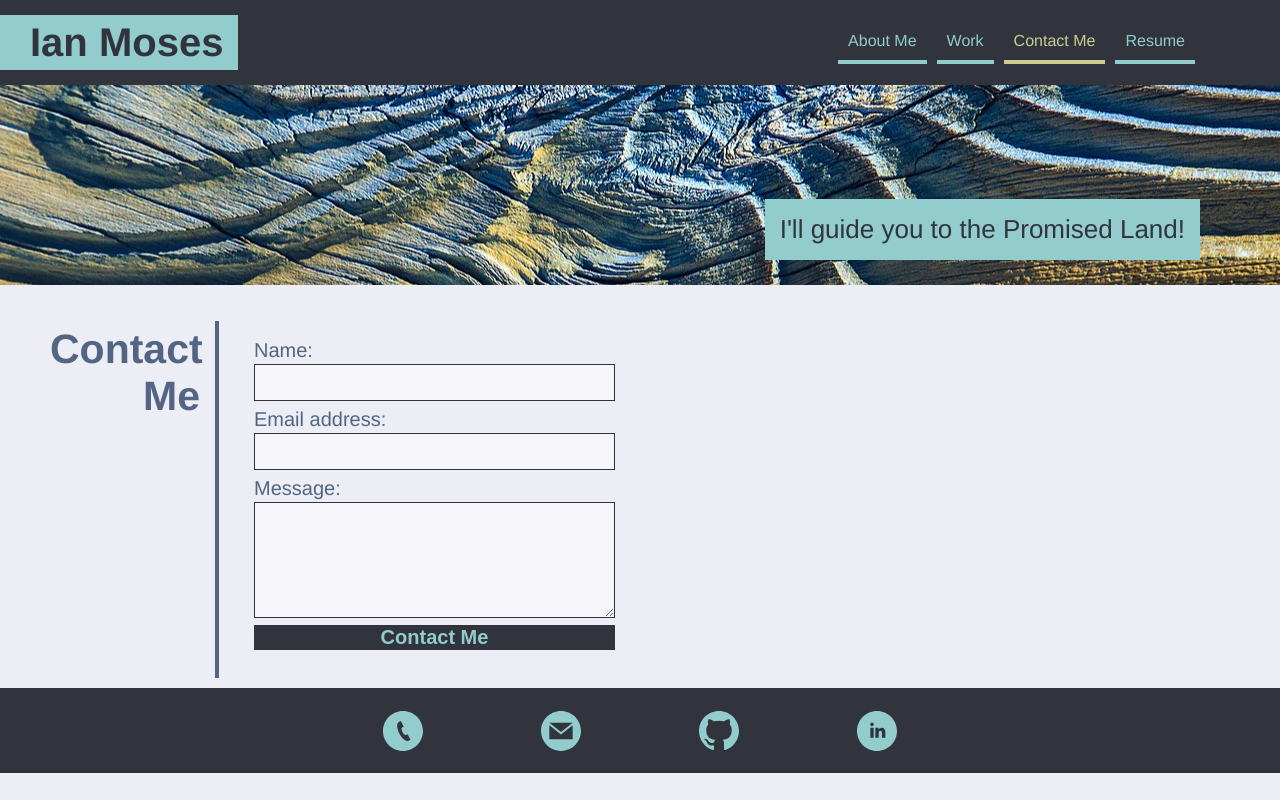
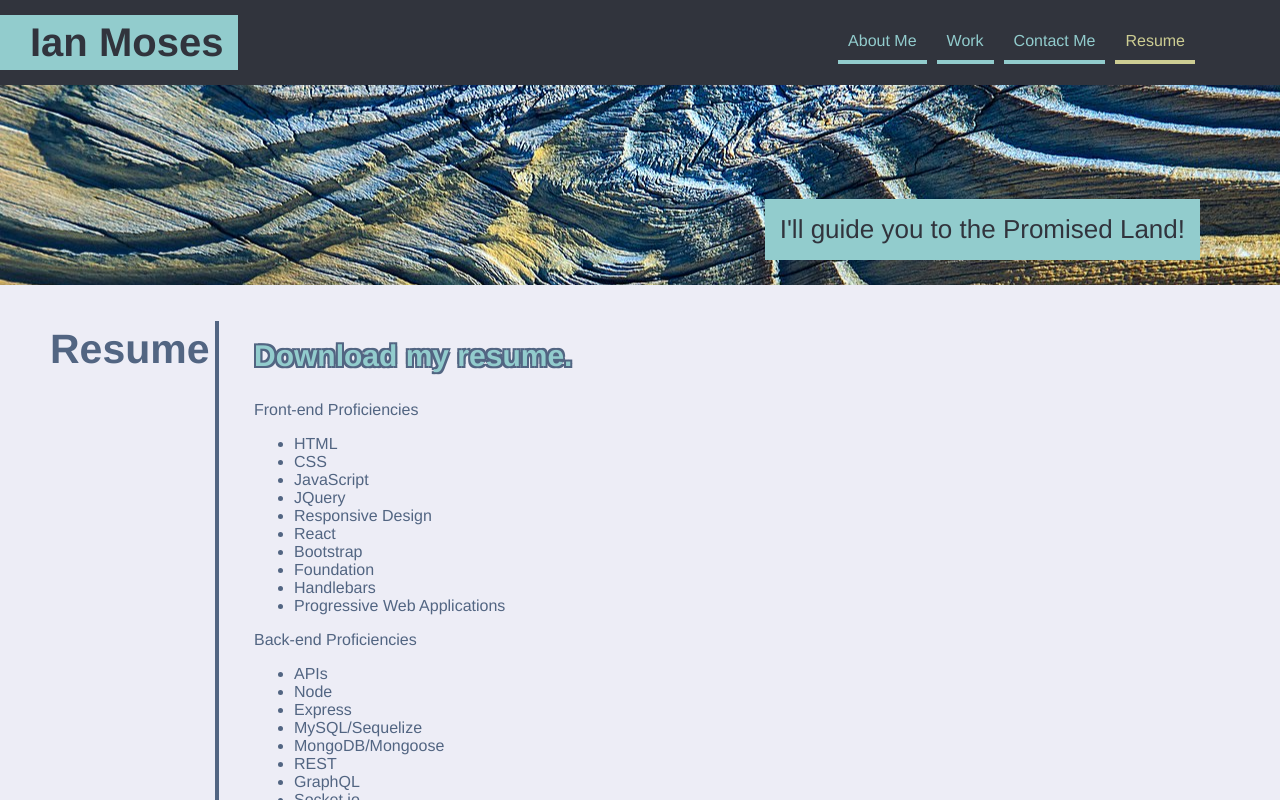
Before and after one commit to Moses-Ian/portfolio, a React (Create React App) app: page / in a window 1280 px wide. Shown: the top 800 px of the page. Built offline with nearby package versions, Linux system fonts and the light colour scheme.

Commit message:
resume mq done

```diff
--- a/src/App.js
+++ b/src/App.js
@@ -7,7 +7,7 @@ import Contact from './components/Contact';
 import Resume from './components/Resume';
 import Footer from './components/Footer';
 
-const startPage = 'contact';	//for debugging
+const startPage = 'resume';	//for debugging
 
 function App() {
 
--- a/src/components/Resume.js
+++ b/src/components/Resume.js
@@ -1,12 +1,34 @@
 import React, { useState, useEffect } from 'react';
 import { useSpring, useTransition, config, animated } from "react-spring";
+import {useMedia} from 'react-use';
 import Title from './Title';
 
 const height = 760;	//height on my screen
+const heightDict = {
+	large: 778,	//height on my screen
+	medium: 778,
+	small: 765,
+	xsmall: 813
+};
 const pub = process.env.PUBLIC_URL;
 
 const Resume = ({nextArticle, setArticle}) => {
 	const visible = nextArticle === 'resume';
+
+	const isMedium = useMedia('(max-width: 980px)');
+	const isSmall  = useMedia('(max-width: 768px)');
+	const isXSmall = useMedia('(max-width: 576px)');
+	let height;
+	if (isXSmall)
+		height = heightDict['xsmall'];
+	else if (isSmall)
+		height = heightDict['small'];
+	else if (isMedium)
+		height = heightDict['medium'];
+	else
+		height = heightDict['large'];
+	console.log(isMedium);
+	console.log(height);
 
   const fadeStyles = useSpring({
     config: { ...config.molasses },
```
